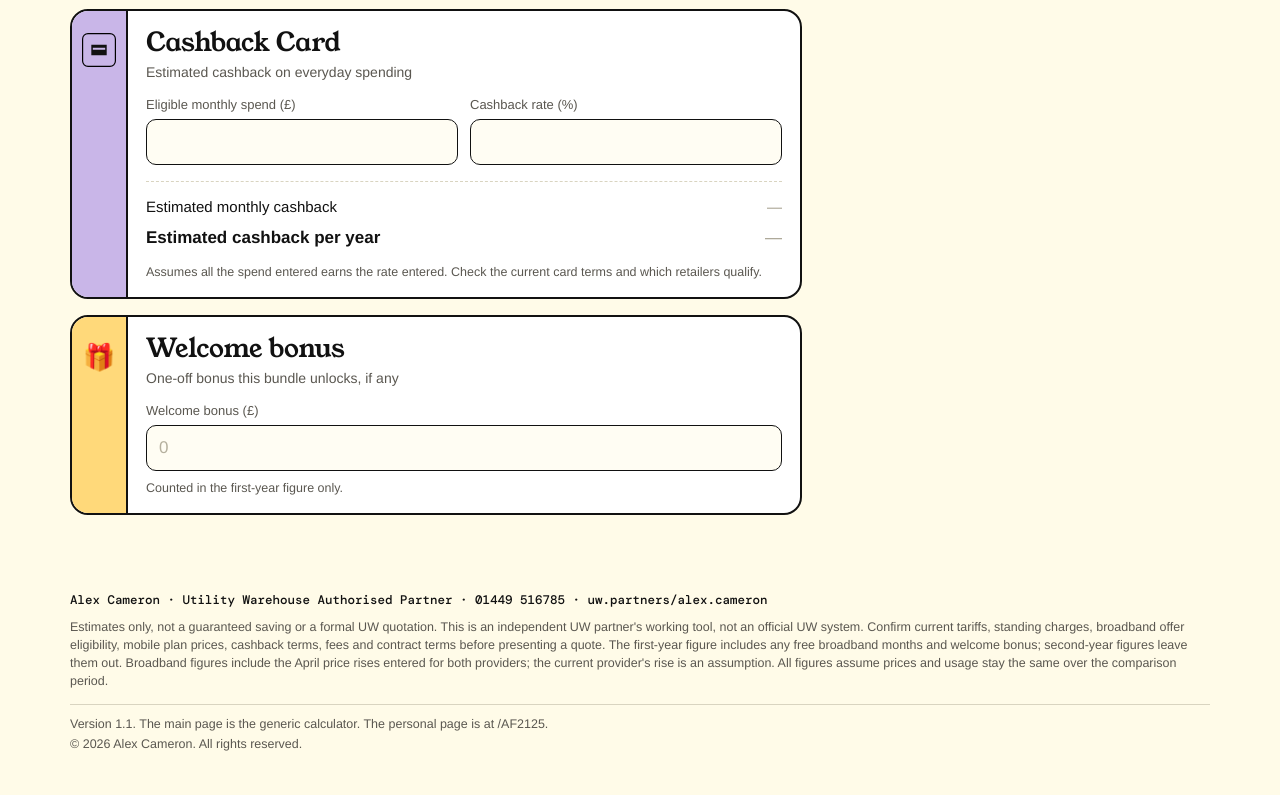
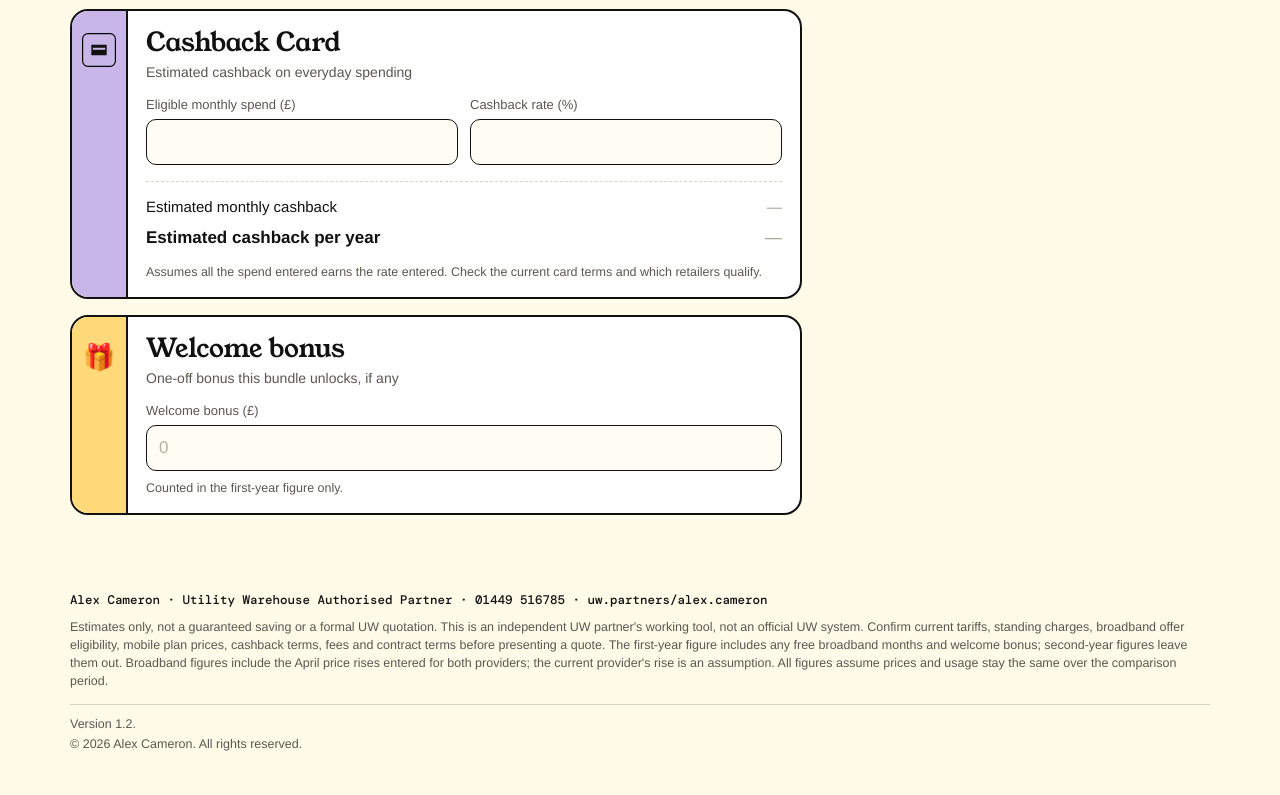
Before and after one commit to Alex-Depiqd/UW-Savings-Calculator, a website: page AF2125/index.html in a window 1280 px wide. Shown: the part 3107-3902 px from the top of the page. Drawn offline with nearby package versions, Linux system fonts and the light colour scheme.

Commit message:
Remove the personal page address from the public footer.
Version 1.2 keeps the version and copyright lines only.

Co-authored-by: Cursor <cursoragent@cursor.com>

```diff
--- a/AF2125/index.html
+++ b/AF2125/index.html
@@ -276,7 +276,7 @@ footer .colophon p{margin:0 0 2px}
   <div class="who" id="who"></div>
   Estimates only, not a guaranteed saving or a formal UW quotation. This is an independent UW partner's working tool, not an official UW system. Confirm current tariffs, standing charges, broadband offer eligibility, mobile plan prices, cashback terms, fees and contract terms before presenting a quote. The first-year figure includes any free broadband months and welcome bonus; second-year figures leave them out. Broadband figures include the April price rises entered for both providers; the current provider's rise is an assumption. All figures assume prices and usage stay the same over the comparison period.
   <div class="colophon">
-    <p>Version 1.1. The main page is the generic calculator. The personal page is at /AF2125.</p>
+    <p>Version 1.2.</p>
     <p>© 2026 Alex Cameron. All rights reserved.</p>
   </div>
 </footer>
--- a/package.json
+++ b/package.json
@@ -1,5 +1,5 @@
 {
   "name": "uw-savings-calculator",
   "private": true,
-  "version": "1.1.0"
+  "version": "1.2.0"
 }
```
Also changed, not shown: index.html (+1 -1 lines), README.md.
